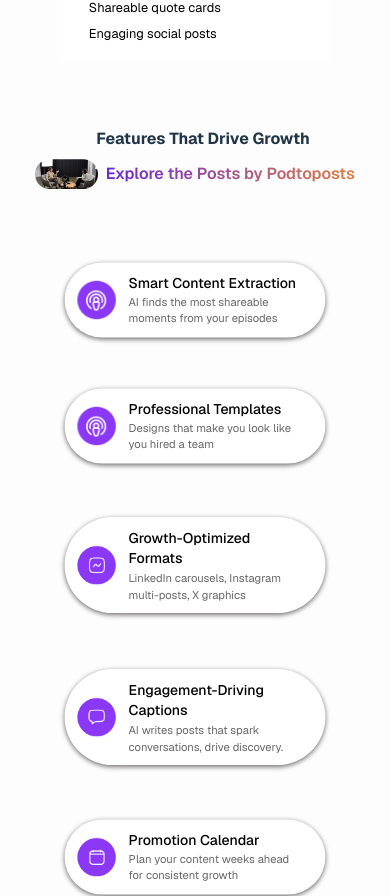
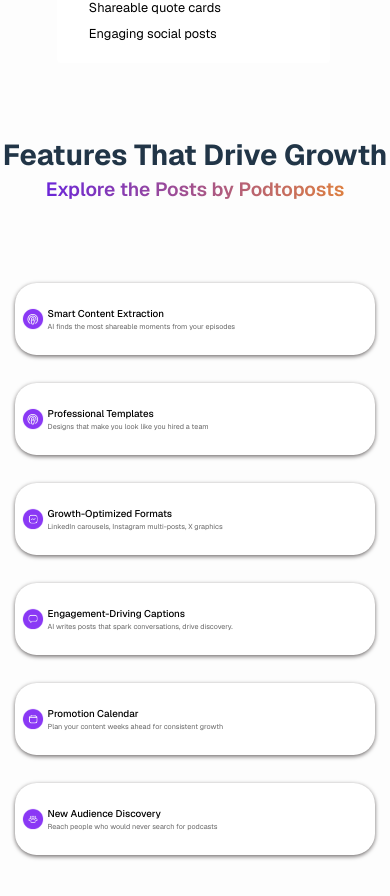
Before and after one commit to botkumar01/pod2posts, a React (Vite) app: page /home in a window 390 px wide. Shown: the part 3536-4432 px from the top of the page. Built offline with nearby package versions, Linux system fonts and the light colour scheme.

Commit message:
Initial commit

```diff
--- a/src/Pages/HomePage.scss
+++ b/src/Pages/HomePage.scss
@@ -135,7 +135,7 @@
 
         .vcmText {
             width: 100%;
-            padding: 0 2rem;
+            // padding: 0 2rem;
 
             .subtext {
                 color: rgb(123, 61, 184);
@@ -174,26 +174,30 @@
     }
 
     .floatingCards {
-        margin: 4rem 2rem;
+        margin-top: 7rem;
 
         h2 {
             margin: 0 !important;
-            font-size: 2rem;
-            text-align: center;
+            font-size: 2.5rem;
+            text-align: left;
         }
 
         .imageAndText {
-            display: flex;
+            // width: 10000px;
+            // display: flex;
             align-items: center;
-            max-width: max-content;
-            margin: 0 auto;
+            // text-align: left;
+            // justify-content: left;
+            width: 100%;
+            // margin: 0 auto;
             gap: .5rem;
 
             img {
                 height: 30px;
             }
             span {
-                font-size: 2rem;
+                font-size: 2.5rem;
+                text-align: left;
             }
         }
 
@@ -225,7 +229,8 @@
                     }
 
                     .Fcard {
-                        scale: .8;
+
+                        scale: .9;
                     }
                 }
 
@@ -261,7 +266,7 @@
     .homePage {
         width: 100vw;
         max-width: 100vw;
-
+        // padding: auto;
         .hero {
             flex-direction: column;
             padding: 2rem 0;
@@ -413,37 +418,52 @@
         }
 
         .floatingCards {
-
+            // width: 3px;
+            justify-content: center;
+            // display: inline-flex;
+            // text-align: ;
             h2 {
                 text-align: center;
-                font-size: 1rem !important;
-                margin-bottom: 1.5rem;
-                padding-left: 1rem;
+                font-size: 2rem !important;
+                // margin-bottom: 1.5rem;
+                // padding-left: 1rem;
             }
 
             .imageAndText {
-                margin-top: .5rem;
+                display: flex;
+                // margin-top: .5rem;
                 justify-content: center;
+                text-align: center;
+                img{
+                    display: none;
+                }
+               span {
+                    display: flex;
+                    justify-content: center; /* centers horizontally */
+                    align-items: center;     /* centers vertically */
+                    font-size: 2rem !important;
+                    // width: 3500px;             /* take full width of parent */
+                    }
 
-                span {
-                    font-size: 1rem !important;
-                }
             }
 
             .cardsContainer {
 
                 .floaters {
-                    gap: 2rem;
-
+                    gap: 0rem;
+                    // width: 2px;
                     .row {
-                        width: 100% !important;
-                        max-width: 100% !important;
+                        // width: 100% !important;
+                        // max-width: 100% !important;
                         flex-direction: column;
-                        gap: 2rem;
+                        gap: -2rem;
 
                         .Fcard {
-                            position: relative;
-                            width: 100% !important;
+                            // display: flex;
+                            position: center;
+                            min-width: 500px;
+                            width: 100%;
+                            height: 100px;
                         }
                     }
                 }
@@ -491,6 +511,7 @@
       flex-direction: column;
       gap: 0.5rem;
     }
+
   }
 
   @media (max-width: 400px) {
@@ -515,3 +536,144 @@
         filter: blur(0);
     }
 }
+/* Already have max-width:1150px rules */
+@media screen and (max-width: 950px) {
+  .homePage {
+    .floatingCards {
+        h2{
+            font-size: 3.5rem !important; // smaller heading
+        }
+      .imageAndText {
+        span {
+          font-size: 2.5rem !important; // your current size
+        }
+      }
+    }
+  }
+}
+@media screen and (max-width: 950px) {
+  .homePage {
+    .floatingCards {
+        h2{
+            font-size: 3.5rem !important; // smaller heading
+        }
+      .imageAndText {
+        span {
+          font-size: 2.5rem !important; // your current size
+        }
+      }
+    }
+  }
+}
+/* Reduce size at 600px */
+@media screen and (max-width: 800px) {
+  .homePage {
+    .floatingCards {
+        h2{
+            font-size: 2.7rem !important; // smaller heading
+        }
+      .imageAndText {
+        span {
+          font-size: 1.9rem !important; // smaller text
+        }
+      }
+    }
+  }
+}
+
+/* Reduce size further at 400px */
+@media screen and (max-width: 480px) {
+  .homePage {
+    .floatingCards {
+        margin-top: 70px;
+        h2{
+            font-size: 2rem !important; // smaller heading
+        }
+      .imageAndText {
+        span {
+          font-size: 1.3rem !important; // even smaller
+        }
+      }
+    }
+  }
+}
+
+/* Reduce size further at 400px */
+@media screen and (max-width: 400px) {
+  .homePage {
+    // margin: 20px;a
+    .floatingCards {
+        margin-bottom: 0%;
+        h2{
+            font-size: 1.8rem !important; // smaller heading
+        }
+      .imageAndText {
+        span {
+            // margin: 0%;
+          font-size: 1.2rem !important; // even smaller
+        }
+      }
+    }
+  }
+}
+@media screen and (max-width: 600px) {
+  .cardsContainer {
+    .floaters {
+      .row {
+        .Fcard {
+          min-width: 300px;  // smaller for tablets/large phones
+        }
+      }
+    }
+  }
+}
+
+/* ✅ Extra small (mobile) */
+@media screen and (max-width: 400px) {
+  .homePage {
+    .cardsContainer {
+      .floaters {
+        // margin:0 99px;
+        .row {
+          .Fcard {
+            // margin: 0%;
+            transform: scale(0.79);   // instead of scale: .1
+            transform-origin: center; // makes it shrink from center
+          }
+        }
+      }
+    }
+  }
+}
+@media screen and (max-width: 500px) {
+  .homePage {
+    .cardsContainer {
+
+      .floaters {
+        .row {
+          .Fcard {
+            transform: scale(0.8);   // instead of scale: .1
+            transform-origin: center; // makes it shrink from center
+          }
+        }
+      }
+    }
+  }
+}
+
+
+@media screen and (max-width: 360px) {
+  .homePage {
+    .cardsContainer {
+
+      .floaters {
+        .row {
+          .Fcard {
+            transform: scale(0.6);   // instead of scale: .1
+            transform-origin: center; // makes it shrink from center
+          }
+        }
+      }
+    }
+  }
+}
--- a/src/components/FeatureCard.scss
+++ b/src/components/FeatureCard.scss
@@ -1,3 +1,4 @@
+/* Base .Fcard (desktop / large screens) */
 .Fcard {
   font-family: "Inter";
   box-sizing: border-box;
@@ -6,7 +7,7 @@
   align-items: center;
   justify-content: flex-start;
   font-weight: 100;
-  gap: 16px; // space between icon and text
+  gap: 16px;
   padding: .8rem 1rem;
   padding-right: 1.5rem;
   border-radius: 60px;
@@ -38,7 +39,118 @@
       margin: 0;
       color: #666;
     }
+  }
+}
 
+/* ✅ 1. Laptop screens (≤1200px) */
+@media screen and (max-width: 1200px) {
+  .Fcard {
+    gap: 12px;
+    padding: 0.7rem 1rem;
+
+    .Fcard-icon img {
+      width: 42px;
+      height: 42px;
+    }
+
+    .Fcard-content {
+      .Fcard-title {
+        font-size: 1rem;
+      }
+      .Fcard-description {
+        font-size: 13px;
+      }
+    }
   }
+}
 
+/* ✅ 2. Tablets (≤900px) */
+@media screen and (max-width: 900px) {
+  .Fcard {
+    gap: 10px;
+    padding: 0.6rem 0.9rem;
+
+    .Fcard-icon img {
+      width: 38px;
+      height: 38px;
+    }
+
+    .Fcard-content {
+      .Fcard-title {
+        font-size: 0.95rem;
+      }
+      .Fcard-description {
+        font-size: 12px;
+      }
+    }
+  }
 }
+
+/* ✅ 3. Large phones (≤600px) */
+@media screen and (max-width: 600px) {
+  .Fcard {
+    gap: 8px;
+    padding: 0.5rem 0.8rem;
+    border-radius: 40px;
+
+    .Fcard-icon img {
+      width: 32px;
+      height: 32px;
+    }
+
+    .Fcard-content {
+      .Fcard-title {
+        font-size: 0.9rem;
+      }
+      .Fcard-description {
+        font-size: 11px;
+      }
+    }
+  }
+}
+
+/* ✅ 4. Small phones (≤450px) */
+@media screen and (max-width: 450px) {
+  .Fcard {
+    gap: 6px;
+    padding: 0.4rem 0.7rem;
+    border-radius: 30px;
+
+    .Fcard-icon img {
+      width: 28px;
+      height: 28px;
+    }
+
+    .Fcard-content {
+      .Fcard-title {
+        font-size: 0.85rem;
+      }
+      .Fcard-description {
+        font-size: 10px;
+      }
+    }
+  }
+}
+
+/* ✅ 5. Extra small phones (≤350px) */
+@media screen and (max-width: 350px) {
+  .Fcard {
+    gap: 4px;
+    padding: 0.3rem 0.6rem;
+    border-radius: 24px;
+
+    .Fcard-icon img {
+      width: 24px;
+      height: 24px;
+    }
+
+    .Fcard-content {
+      .Fcard-title {
+        font-size: 0.75rem;
+      }
+      .Fcard-description {
+        font-size: 9px;
+      }
+    }
+  }
+}
```
Also changed, not shown: src/Pages/AnimatedFloatingCards.tsx (line endings or trailing spaces), src/assets/boxov.png (added).
